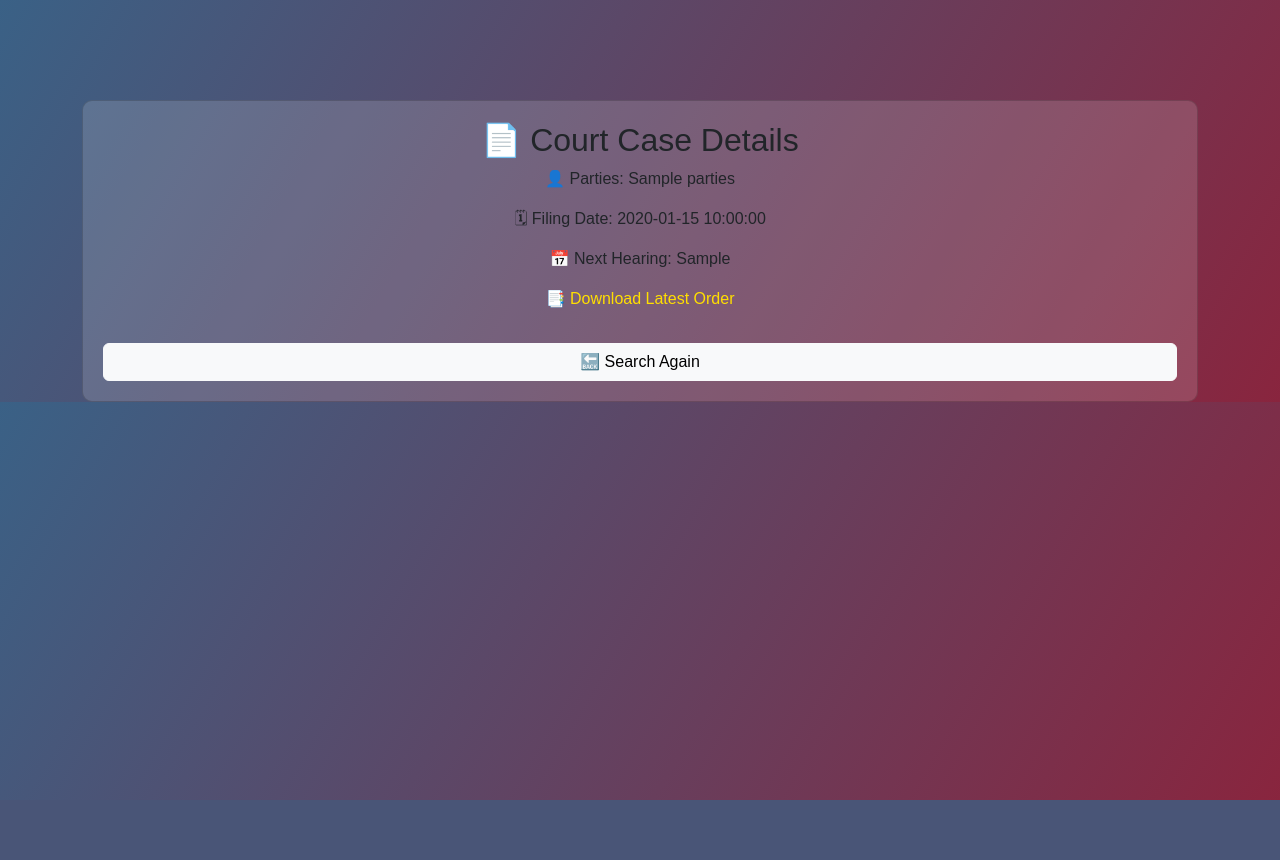
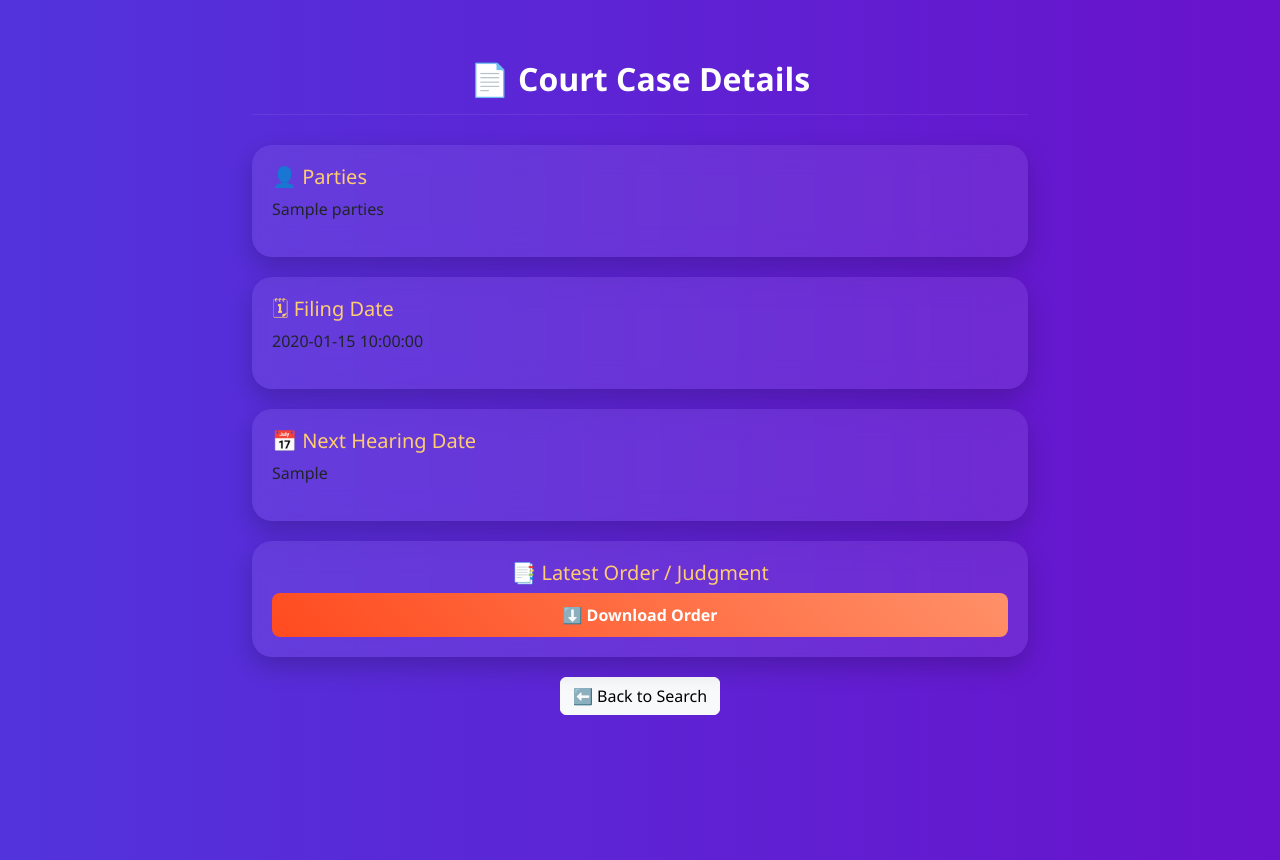
Before and after one commit to poonamdxt06/Court-Data-Fetcher, a Flask app: template templates/result.html in a window 1280 px wide. Before the commit the page ends 800 px from the top, so only its background shows below. Run offline with Flask 3, Linux system fonts and the light colour scheme; the template is opened without the code that fills it: most values are stand-ins (such as "Sample title", 1, 10 or a date in 2020).

Commit message:
Update result.html

```diff
--- a/templates/result.html
+++ b/templates/result.html
@@ -2,28 +2,100 @@
 <html lang="en">
 <head>
     <meta charset="UTF-8">
-    <title>Case Result</title>
-    <link href="https://cdn.jsdelivr.net/npm/bootstrap@5.3.0/dist/css/bootstrap.min.css" rel="stylesheet">
+    <meta name="viewport" content="width=device-width, initial-scale=1.0">
+    <title>📄 Case Details Dashboard</title>
+    <link href="https://cdn.jsdelivr.net/npm/bootstrap@5.3.2/dist/css/bootstrap.min.css" rel="stylesheet">
     <style>
-        body { background: linear-gradient(120deg, #3a6186, #89253e); color: white; font-family: Arial; }
-        .container { margin-top: 100px; }
-        .card { background: rgba(255, 255, 255, 0.15); padding: 20px; border-radius: 10px; }
-        a { color: #ffdf00; text-decoration: none; }
+        body {
+            font-family: 'Segoe UI', sans-serif;
+            background: linear-gradient(270deg, #6a11cb, #2575fc, #ff4b1f);
+            background-size: 600% 600%;
+            animation: gradientBG 15s ease infinite;
+            min-height: 100vh;
+            color: white;
+        }
+        @keyframes gradientBG {
+            0% {background-position: 0% 50%;}
+            50% {background-position: 100% 50%;}
+            100% {background-position: 0% 50%;}
+        }
+        .container {
+            max-width: 800px;
+            margin-top: 60px;
+        }
+        .card {
+            background: rgba(255, 255, 255, 0.08);
+            backdrop-filter: blur(15px);
+            border: none;
+            border-radius: 20px;
+            box-shadow: 0px 10px 25px rgba(0,0,0,0.2);
+            margin-bottom: 20px;
+            padding: 20px;
+            animation: fadeIn 1.2s ease-in-out;
+        }
+        .card h5 {
+            color: #ffcc70;
+        }
+        .btn-download {
+            background: linear-gradient(45deg, #ff4b1f, #ff9068);
+            border: none;
+            color: white;
+            font-weight: bold;
+            padding: 10px 20px;
+            border-radius: 8px;
+            transition: 0.3s ease-in-out;
+        }
+        .btn-download:hover {
+            transform: scale(1.05);
+            box-shadow: 0px 4px 10px rgba(255,144,104,0.5);
+        }
+        @keyframes fadeIn {
+            from {opacity: 0; transform: translateY(20px);}
+            to {opacity: 1; transform: translateY(0);}
+        }
+        .header {
+            text-align: center;
+            margin-bottom: 30px;
+        }
+        .header h2 {
+            font-weight: bold;
+        }
     </style>
 </head>
 <body>
-    <div class="container text-center">
+    <div class="container">
+        <div class="header">
+            <h2>📄 Court Case Details</h2>
+            <hr style="border-color: rgba(255,255,255,0.3);">
+        </div>
+
+        <!-- Case Info Cards -->
         <div class="card">
-            <h2>📄 Court Case Details</h2>
-            <p>👤 Parties: {{ details.parties }}</p>
-            <p>🗓 Filing Date: {{ details.filing_date }}</p>
-            <p>📅 Next Hearing: {{ details.next_hearing }}</p>
+            <h5>👤 Parties</h5>
+            <p>{{ details.parties }}</p>
+        </div>
+
+        <div class="card">
+            <h5>🗓 Filing Date</h5>
+            <p>{{ details.filing_date }}</p>
+        </div>
+
+        <div class="card">
+            <h5>📅 Next Hearing Date</h5>
+            <p>{{ details.next_hearing }}</p>
+        </div>
+
+        <div class="card text-center">
+            <h5>📑 Latest Order / Judgment</h5>
             {% if details.pdf_link %}
-                <p>📑 <a href="{{ details.pdf_link }}" target="_blank">Download Latest Order</a></p>
+                <a href="{{ details.pdf_link }}" class="btn btn-download" target="_blank">⬇️ Download Order</a>
             {% else %}
-                <p>📑 Latest Order: Not Available</p>
+                <p>No order PDF available.</p>
             {% endif %}
-            <a href="/" class="btn btn-light mt-3">🔙 Search Again</a>
+        </div>
+
+        <div class="text-center mt-3">
+            <a href="/" class="btn btn-light">⬅️ Back to Search</a>
         </div>
     </div>
 </body>
```
